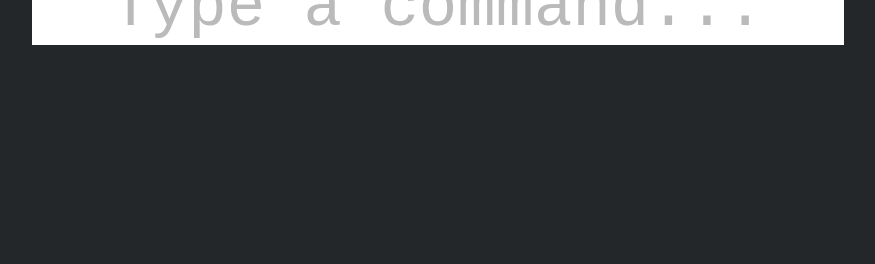
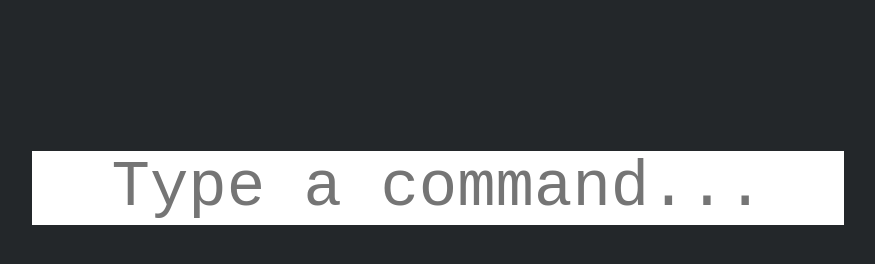
Before and after one commit to Jack5079/jack-bar, a plain HTML site: page index.html in a window 1280 px wide. Shown: the whole page, without its empty margins (202-1077 px from the left). Drawn offline with Linux system fonts and the light colour scheme.

```diff
--- a/style.css
+++ b/style.css
@@ -26,7 +26,7 @@
 input::placeholder {
   text-align: center;
   transition: opacity 1s;
-     opacity: 0.5; /*Change the opacity between 0 and 1*/
+     opacity: 1; /*Change the opacity between 0 and 1*/
 }
 input {
   margin-top: 5vh;
@@ -34,12 +34,13 @@
   margin-bottom: 5vh;
   outline: 0;
     border-radius: 25px;
-    background-color:rgba(34, 34, 34, 0.7);
+    background-color:rgba(34, 34, 34, 0.9);
     font-family: 'Roboto Mono', monospace;
     font-size: 2.5vw;
     transition: all 1s;
 }
 input:focus {
+  margin-top: 50vh;
   border-radius: 0;
     font-size: 5vw;
     background-color: white;
```
